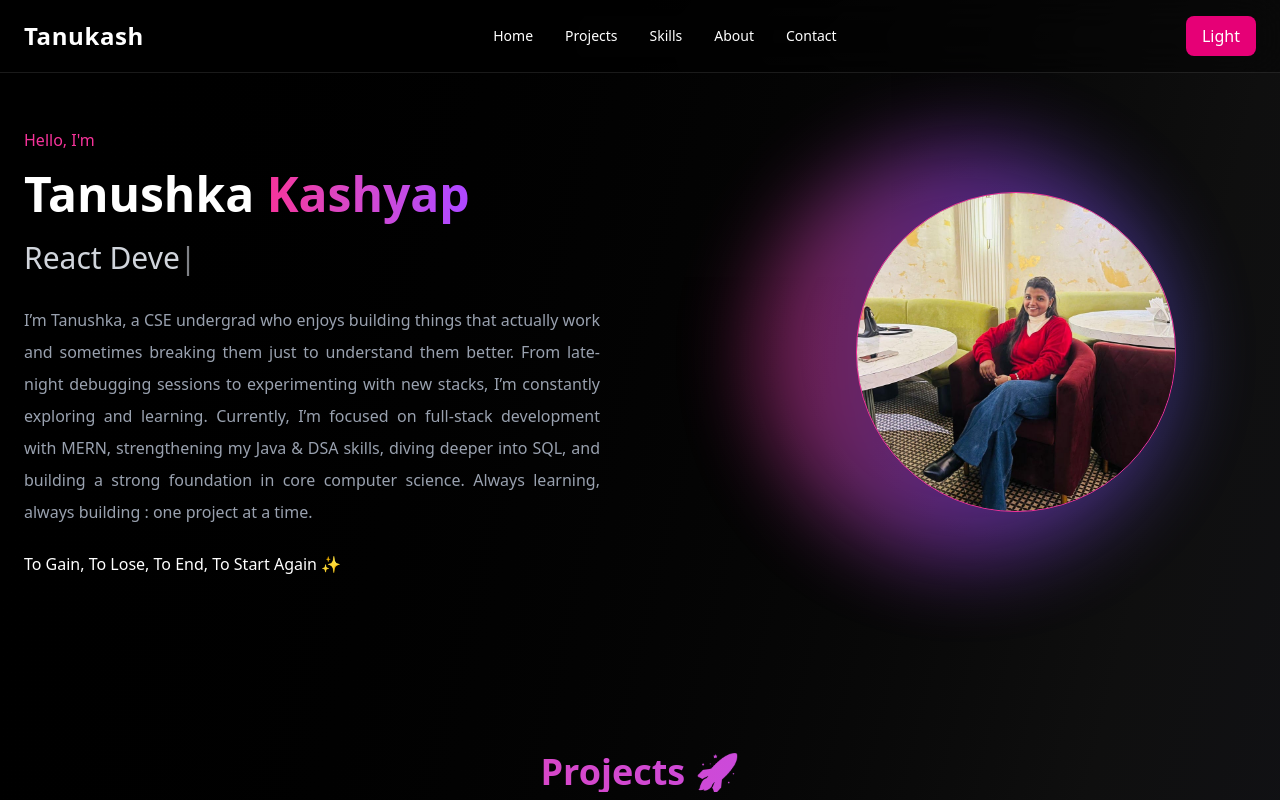
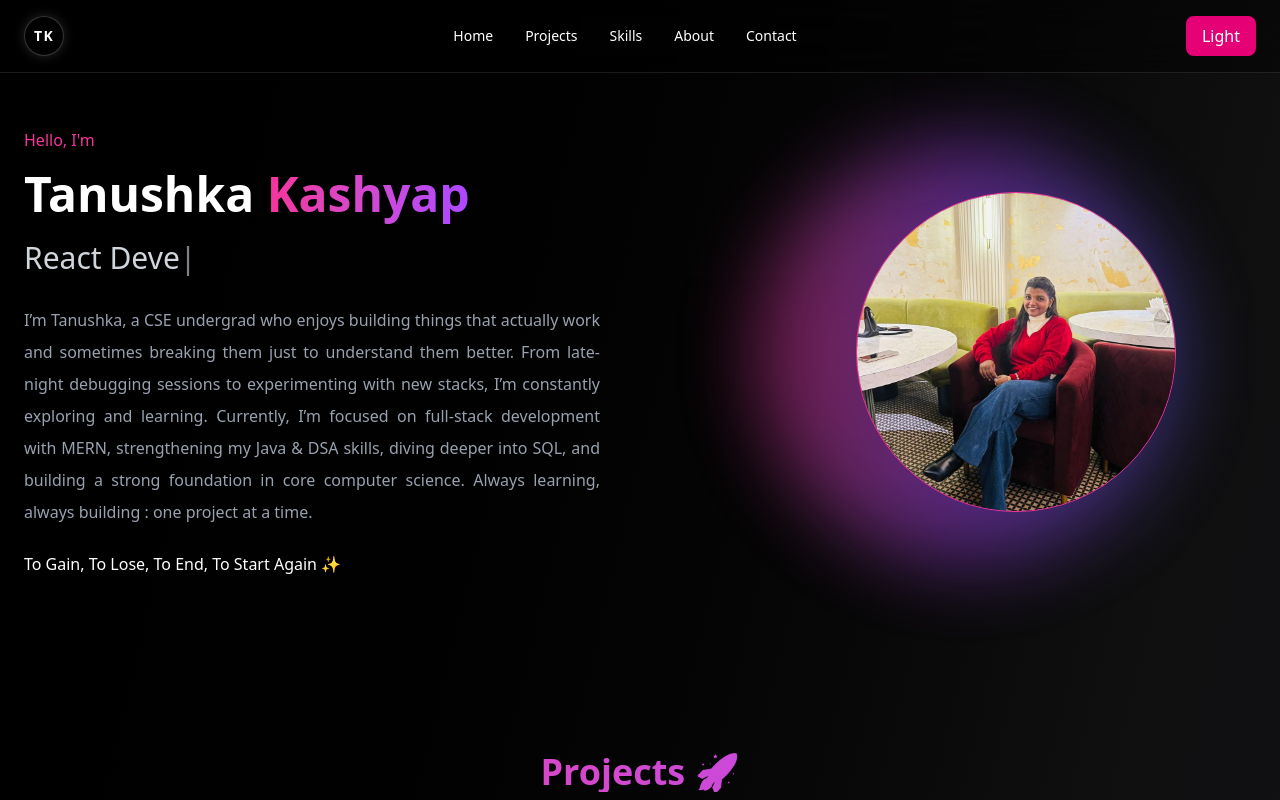
Before and after one commit to Tanukash12/TanuKash-Portfolio, a React (Vite) app: page / in a window 1280 px wide. Shown: the top 800 px of the page. Built offline with nearby package versions, Linux system fonts and the light colour scheme.

Commit message:
Refactor Navbar component to replace logo with a circular design and improve layout structure

```diff
--- a/src/components/Navbar.jsx
+++ b/src/components/Navbar.jsx
@@ -11,10 +11,18 @@ const Navbar = () => {
     <nav className="fixed w-full top-0 z-50 backdrop-blur-md bg-black/40 backdrop-blur-xl border-b border-white/10">
       <div className="max-w-7xl mx-auto px-6 py-4 flex justify-between items-center">
 
-        {/* Logo */}
-        <h1 className="text-2xl font-bold tracking-wide">
-          Tanukash
-        </h1>
+        <div className="flex items-center gap-3">
+
+          {/* circle logo */}
+          <div className="w-10 h-10 rounded-full bg-black border border-white/20 flex items-center justify-center text-white font-semibold text-sm shadow-[0_0_12px_rgba(255,255,255,0.15)]">
+            <span className="tracking-widest">TK</span>
+          </div>
+
+
+
+        </div>
+
+
 
         {/* Links */}
         <div className="flex gap-8 text-sm font-medium">
```
